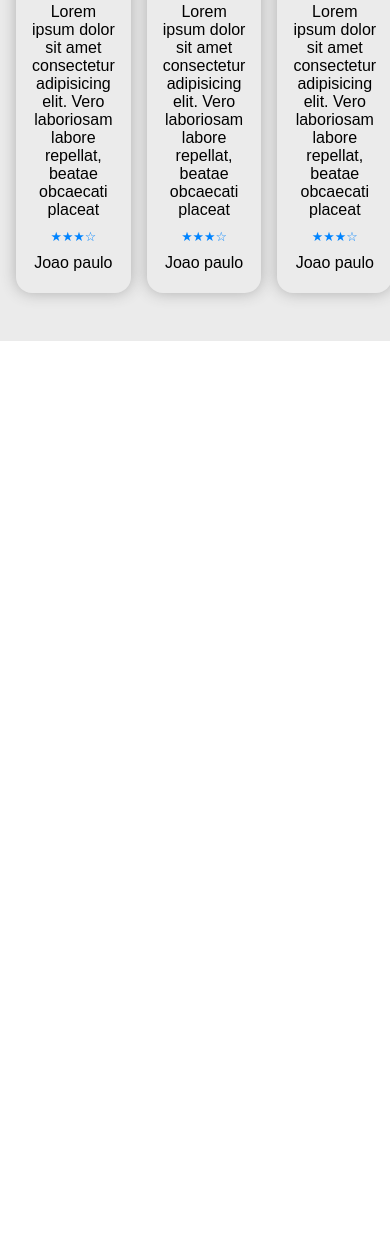
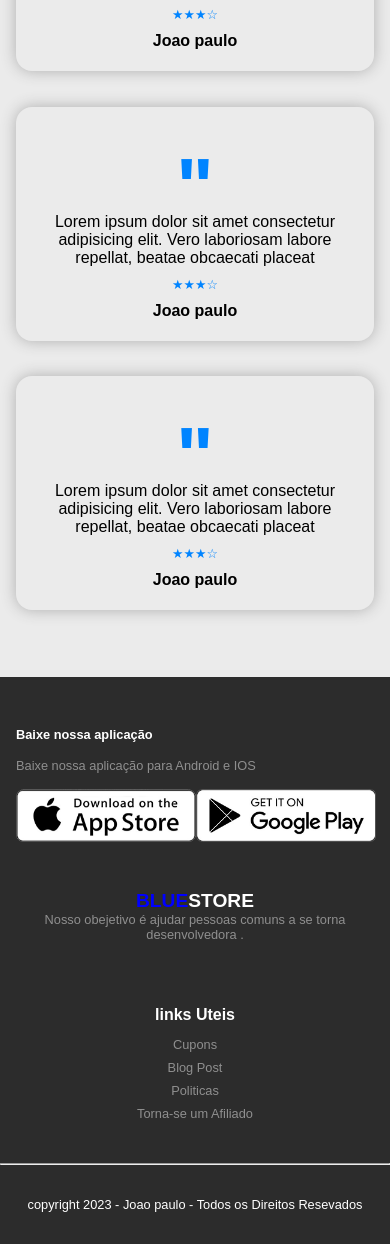
Before and after one commit to Jpasilva1985/ecomerce, a plain HTML site: page index.html in a window 390 px wide. Shown: the part 4706-5950 px from the top of the page. Before the commit the page ends 5047 px from the top, so only its background shows below. Drawn offline with Linux system fonts and the light colour scheme.

Commit message:
finalizando o projeto

```diff
--- a/css/responsive.css
+++ b/css/responsive.css
@@ -52,4 +52,29 @@
     .exclusive-container h2{
         margin-top: 3rem;
     }
+    .comentarios{
+        flex-direction: column;
+    }
+    .coment{
+        margin-bottom: 1.2rem;
+    }
+    .footer-content{
+        display: inline;
+        font-size: 0.8rem;
+    }
+    .footer-content>div{
+        padding: 1rem;
+    }
+    .footer-content .links-footer li{
+        text-align: center;
+    }
+    .download-options>{
+        display: inline;
+    }
+    .download-options img{
+        width: 120px;
+    }
+    .copyright{
+        font-size: 0.8rem;
+    }
 }
--- a/css/style.css
+++ b/css/style.css
@@ -219,6 +219,53 @@ main{
   font-weight: bold;
   font-size: 5rem;
   color: #0084ff;
-  margin-top: 3rem
-  ;
+  margin-top: 3rem ;
+  line-height: 2rem;
 }
+.coment p:last-child{
+  font-weight: bold;
+}
+
+
+.footer-content{
+  display: flex;
+  align-items: center;
+  color: #8f8f8f;
+  padding: 4rem 1rem;
+  gap: 2rem;
+}
+.download-options>*{
+  margin: 1rem 0;
+}
+.download-options>p:first-child{
+  font-weight: bold;
+  color: #fff;
+}
+.download-options>div{
+  display: flex;
+}
+.download-options>div img{
+  width: 180px;
+}
+.logo-footer{
+  text-align: center;
+}
+
+.links-footer h3{
+  color: #fff;
+  margin-bottom: 0.8rem;
+
+}
+.links-footer ul{
+  list-style: none;
+}
+.links-footer ul li{
+  margin-bottom: 0.5rem;
+  cursor: pointer;
+}
+
+.copyright{
+  color: #fff;
+  padding: 2rem 0;
+  text-align: center;
+}
--- a/index.html
+++ b/index.html
@@ -167,19 +167,22 @@
             <div class="comentarios">
                 <div class="coment">
                     <p>"</p>
-                    <p>Lorem ipsum dolor sit amet consectetur adipisicing elit. Vero laboriosam labore repellat, beatae obcaecati placeat</p>
+                    <p>Lorem ipsum dolor sit amet consectetur adipisicing elit. Vero laboriosam labore repellat, beatae
+                        obcaecati placeat</p>
                     <p class="rate">&#9733;&#9733;&#9733;&#9734;</p>
                     <p>Joao paulo</p>
                 </div>
                 <div class="coment">
                     <p>"</p>
-                    <p>Lorem ipsum dolor sit amet consectetur adipisicing elit. Vero laboriosam labore repellat, beatae obcaecati placeat</p>
+                    <p>Lorem ipsum dolor sit amet consectetur adipisicing elit. Vero laboriosam labore repellat, beatae
+                        obcaecati placeat</p>
                     <p class="rate">&#9733;&#9733;&#9733;&#9734;</p>
                     <p>Joao paulo</p>
                 </div>
                 <div class="coment">
                     <p>"</p>
-                    <p>Lorem ipsum dolor sit amet consectetur adipisicing elit. Vero laboriosam labore repellat, beatae obcaecati placeat</p>
+                    <p>Lorem ipsum dolor sit amet consectetur adipisicing elit. Vero laboriosam labore repellat, beatae
+                        obcaecati placeat</p>
                     <p class="rate">&#9733;&#9733;&#9733;&#9734;</p>
                     <p>Joao paulo</p>
                 </div>
@@ -188,6 +191,37 @@
     </main>
 
 
+    <footer class="gray-background">
+        <div class="page-inner-content footer-content">
+            <div class="download-options">
+                <p>Baixe nossa aplicação</p>
+                <p>Baixe nossa aplicação para Android e IOS</p>
+                <div>
+                    <img src="img/app-store.png" alt="">
+                    <img src="img/play-store.png" alt="">
+                </div>
+            </div>
+            <div class="logo-footer">
+                <h1 class="logo">BLUE<span>STORE</span></h1>
+                <p>Nosso obejetivo é ajudar pessoas comuns a se torna desenvolvedora .</p>
+            </div>
+
+            <div class="links-footer">
+                <h3>links Uteis</h3>
+                <ul>
+                    <li>Cupons</li>
+                    <li>Blog Post</li>
+                    <li>Politicas</li>
+                    <li>Torna-se um Afiliado</li>
+                </ul>
+            </div>
+        </div>
+        <hr class="page-inner-content">
+        <div class="page-inner-content copyright">
+            <p>copyright 2023 - Joao paulo - Todos os Direitos Resevados</p>
+        </div>
+    </footer>
+
     <script src="js/script.js"></script>
 </body>
 
```
